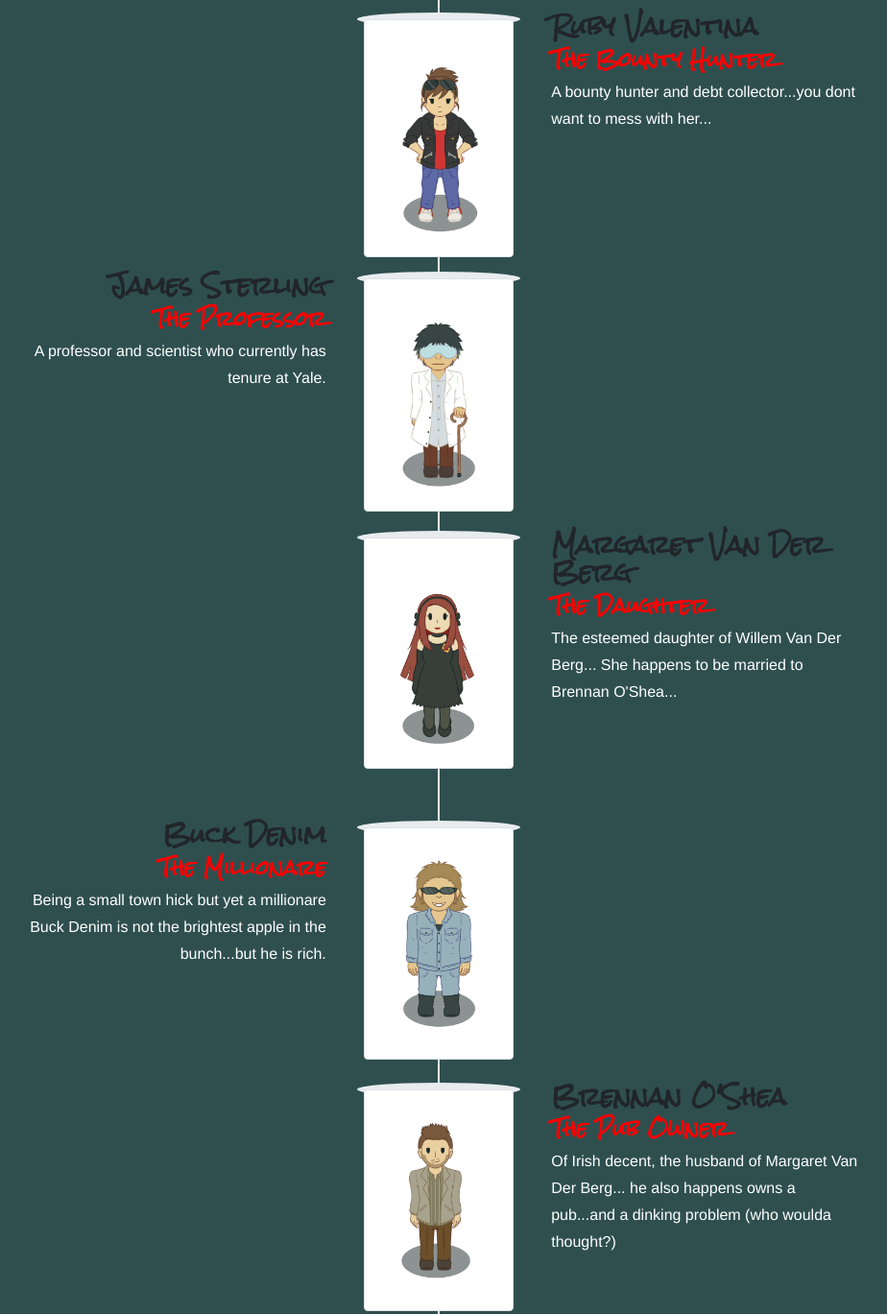
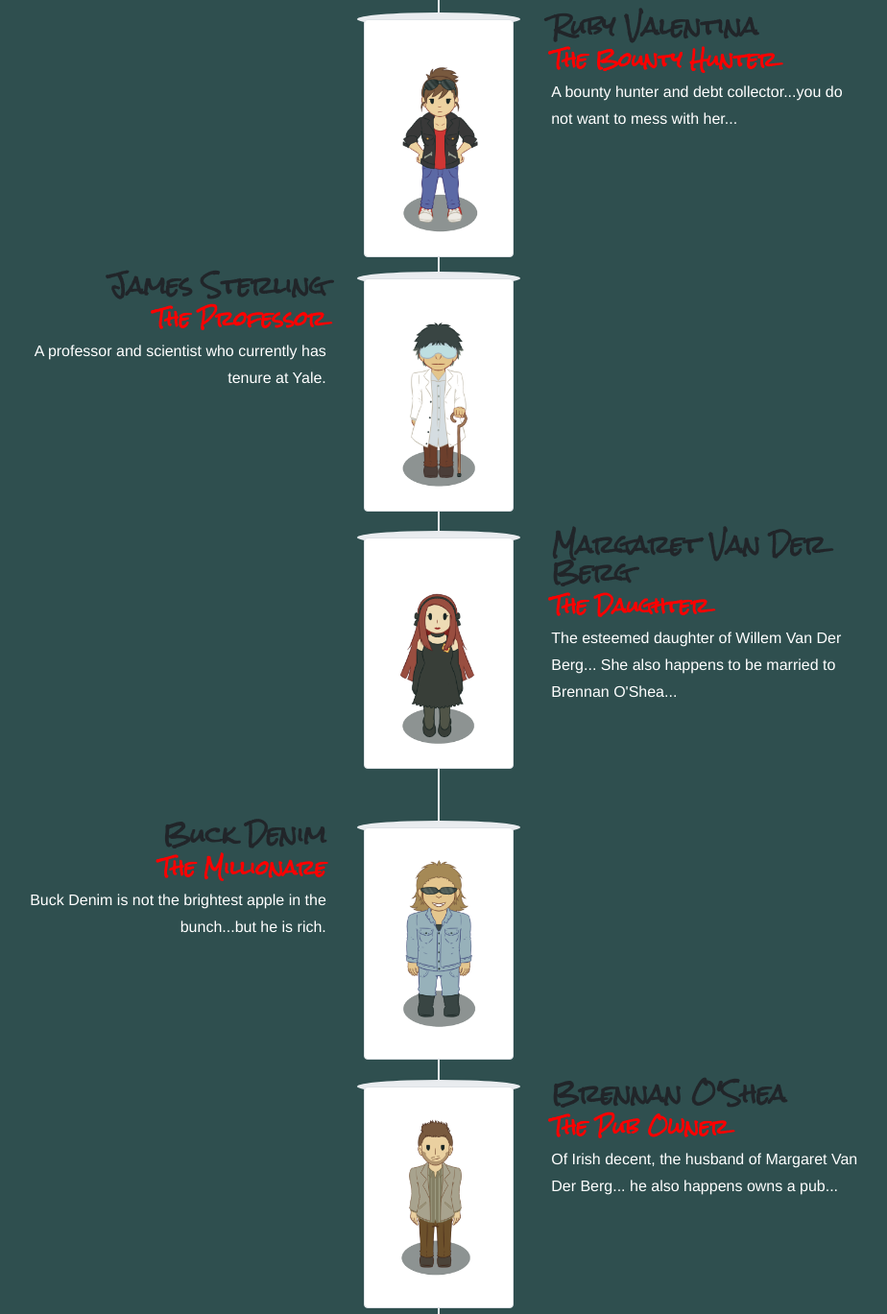
Before and after one commit to daylonball/allthingsinmurderation, a website: page index.html in a window 1280 px wide. Shown: the part 2630-3999 px from the top of the page at 96% size, without its empty margins (183-1107 px from the left). Drawn offline with Linux system fonts and the light colour scheme.

Commit message:
small changes

```diff
--- a/index.html
+++ b/index.html
@@ -145,7 +145,7 @@
                     <h5 class="subheading">The Magician</h5>
                   </div>
                   <div class="timeline-body">
-                    <p>A dazzling young magician who regrets her life choices, most of all her career choices.</p>
+                    <p>A dazzling young magician who is more than meets the eye...</p>
                   </div>
                 </div>
               </li>
@@ -204,7 +204,7 @@
                     <h5 class="subheading">The Bounty Hunter</h5>
                   </div>
                   <div class="timeline-body">
-                    <p>A bounty hunter and debt collector...you dont want to mess with her...</p>
+                    <p>A bounty hunter and debt collector...you do not want to mess with her...</p>
                   </div>
                 </div>
 
@@ -233,7 +233,7 @@
                     <h5 class="subheading">The Daughter</h5>
                   </div>
                   <div class="timeline-body">
-                    <p>The esteemed daughter of Willem Van Der Berg... She happens to be married to Brennan O'Shea...</p>
+                    <p>The esteemed daughter of Willem Van Der Berg... She also happens to be married to Brennan O'Shea...</p>
                   </div>
                 </div>
 
@@ -247,7 +247,7 @@
                     <h5 class="subheading">The Millionare</h5>
                   </div>
                   <div class="timeline-body">
-                    <p>Being a small town hick but yet a millionare Buck Denim is not the brightest apple in the bunch...but he is rich.</p>
+                    <p>Buck Denim is not the brightest apple in the bunch...but he is rich.</p>
                   </div>
                 </div>
               </li>
@@ -262,7 +262,7 @@
                     <h5 class="subheading">The Pub Owner</h5>
                   </div>
                   <div class="timeline-body">
-                    <p>Of Irish decent, the husband of Margaret Van Der Berg... he also happens owns a pub...and a dinking problem (who woulda thought?)</p>
+                    <p>Of Irish decent, the husband of Margaret Van Der Berg... he also happens owns a pub...</p>
                   </div>
                 </div>
 
```
